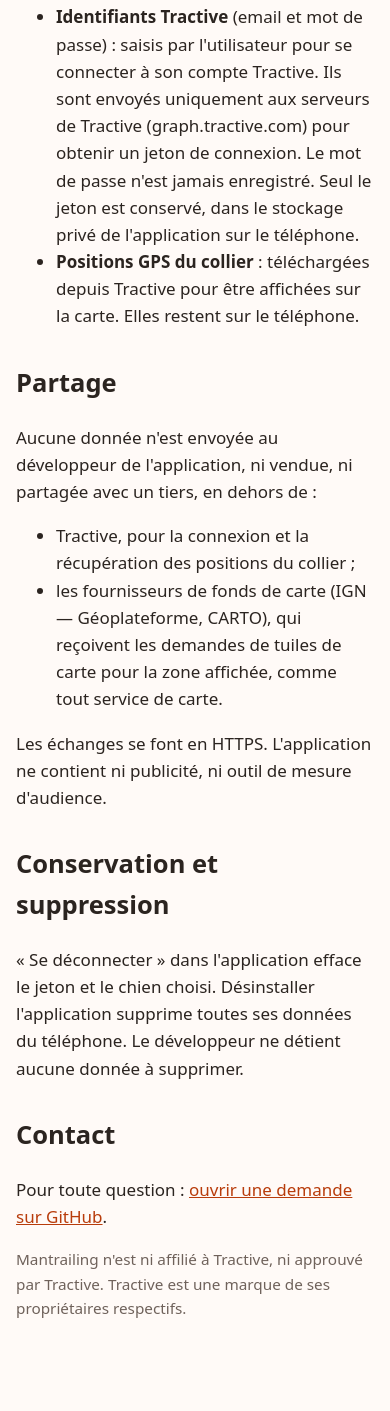
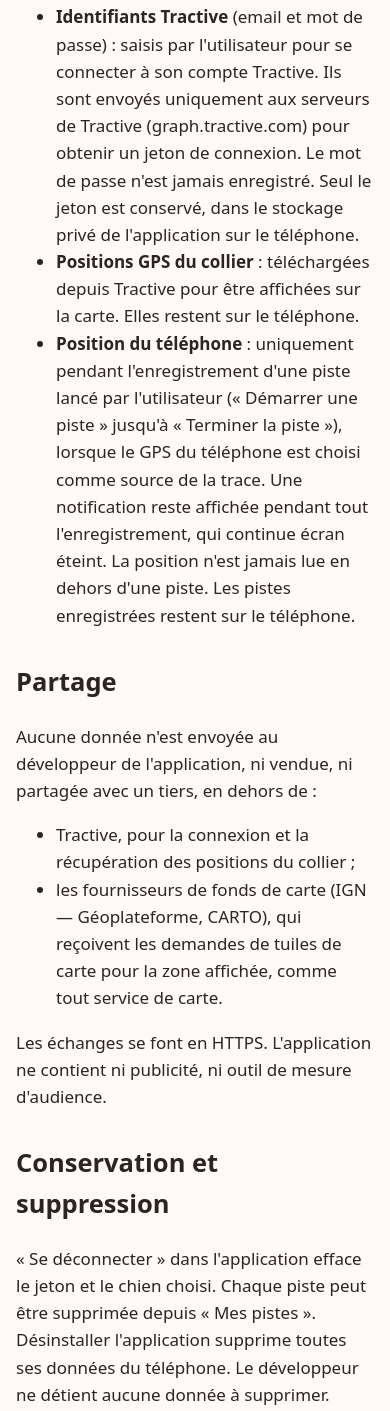
Before and after one commit to djkspr/mantrailing-site, a plain HTML site: page politique-confidentialite.html in a window 390 px wide. Shown: the part 493-1904 px from the top of the page. Drawn offline with Linux system fonts and the light colour scheme.

Commit message:
Politique de confidentialité : position du téléphone pendant l'enregistrement d'une piste
Co-Authored-By: Claude Opus 5.5 <noreply@anthropic.com>

```diff
--- a/politique-confidentialite.html
+++ b/politique-confidentialite.html
@@ -10,7 +10,7 @@
 <main>
 <p><a href="./">← Mantrailing</a></p>
 <h1>Politique de confidentialité</h1>
-<p class="muted">Application Android « Mantrailing » (app.mantrailing) — dernière mise à jour : 16 novembre 2026</p>
+<p class="muted">Application Android « Mantrailing » (app.mantrailing) — dernière mise à jour : 16 novembre 2026 (enregistrement des pistes)</p>
 
 <p>Mantrailing est une application d'entraînement au mantrailing (pistage de personnes par un chien).
 Elle affiche sur une carte la trace GPS du collier du chien.</p>
@@ -23,6 +23,10 @@ Elle affiche sur une carte la trace GPS du collier du chien.</p>
     de l'application sur le téléphone.</li>
   <li><strong>Positions GPS du collier</strong> : téléchargées depuis Tractive pour être affichées sur la carte.
     Elles restent sur le téléphone.</li>
+  <li><strong>Position du téléphone</strong> : uniquement pendant l'enregistrement d'une piste lancé par
+    l'utilisateur (« Démarrer une piste » jusqu'à « Terminer la piste »), lorsque le GPS du téléphone est choisi
+    comme source de la trace. Une notification reste affichée pendant tout l'enregistrement, qui continue écran
+    éteint. La position n'est jamais lue en dehors d'une piste. Les pistes enregistrées restent sur le téléphone.</li>
 </ul>
 
 <h2>Partage</h2>
@@ -35,8 +39,9 @@ Elle affiche sur une carte la trace GPS du collier du chien.</p>
 <p>Les échanges se font en HTTPS. L'application ne contient ni publicité, ni outil de mesure d'audience.</p>
 
 <h2>Conservation et suppression</h2>
-<p>« Se déconnecter » dans l'application efface le jeton et le chien choisi. Désinstaller l'application supprime
-toutes ses données du téléphone. Le développeur ne détient aucune donnée à supprimer.</p>
+<p>« Se déconnecter » dans l'application efface le jeton et le chien choisi. Chaque piste peut être supprimée
+depuis « Mes pistes ». Désinstaller l'application supprime toutes ses données du téléphone. Le développeur ne
+détient aucune donnée à supprimer.</p>
 
 <h2>Contact</h2>
 <p>Pour toute question : <a href="https://github.com/djkspr/mantrailing-site/issues">ouvrir une demande sur GitHub</a>.</p>
```
